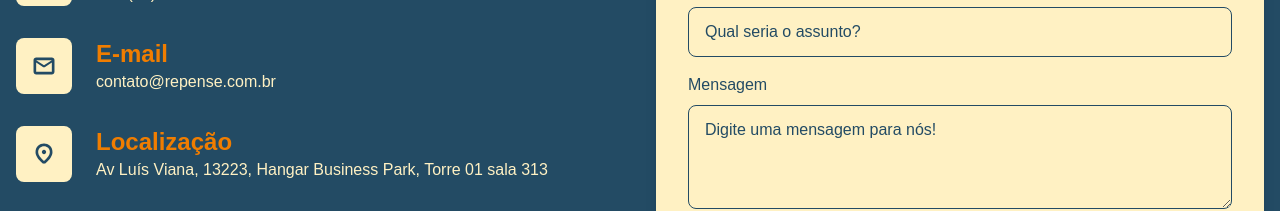
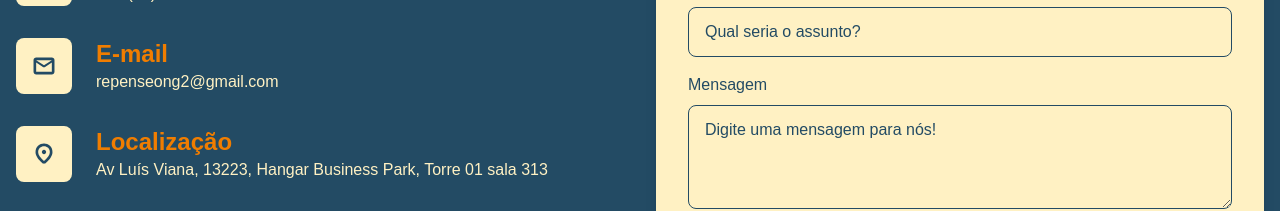
Before and after one commit to OngRepense/site, a Next.js app: page /contato in a window 1280 px wide. Shown: the part 381-592 px from the top of the page. Built offline with nearby package versions, Linux system fonts and the light colour scheme.

Commit message:
alteração email

```diff
--- a/src/app/contato/page.tsx
+++ b/src/app/contato/page.tsx
@@ -40,7 +40,7 @@ export default function Contato() {
                 </div>
                 <div>
                   <h3 className="max-md:text-base text-primary text-2xl font-bold">E-mail</h3>
-                  <p className="max-md:text-sm text-base">contato@repense.com.br</p>
+                  <p className="max-md:text-sm text-base">repenseong2@gmail.com</p>
                 </div>
               </div>
               <div className="contatoItem w-full flex gap-6">
```
